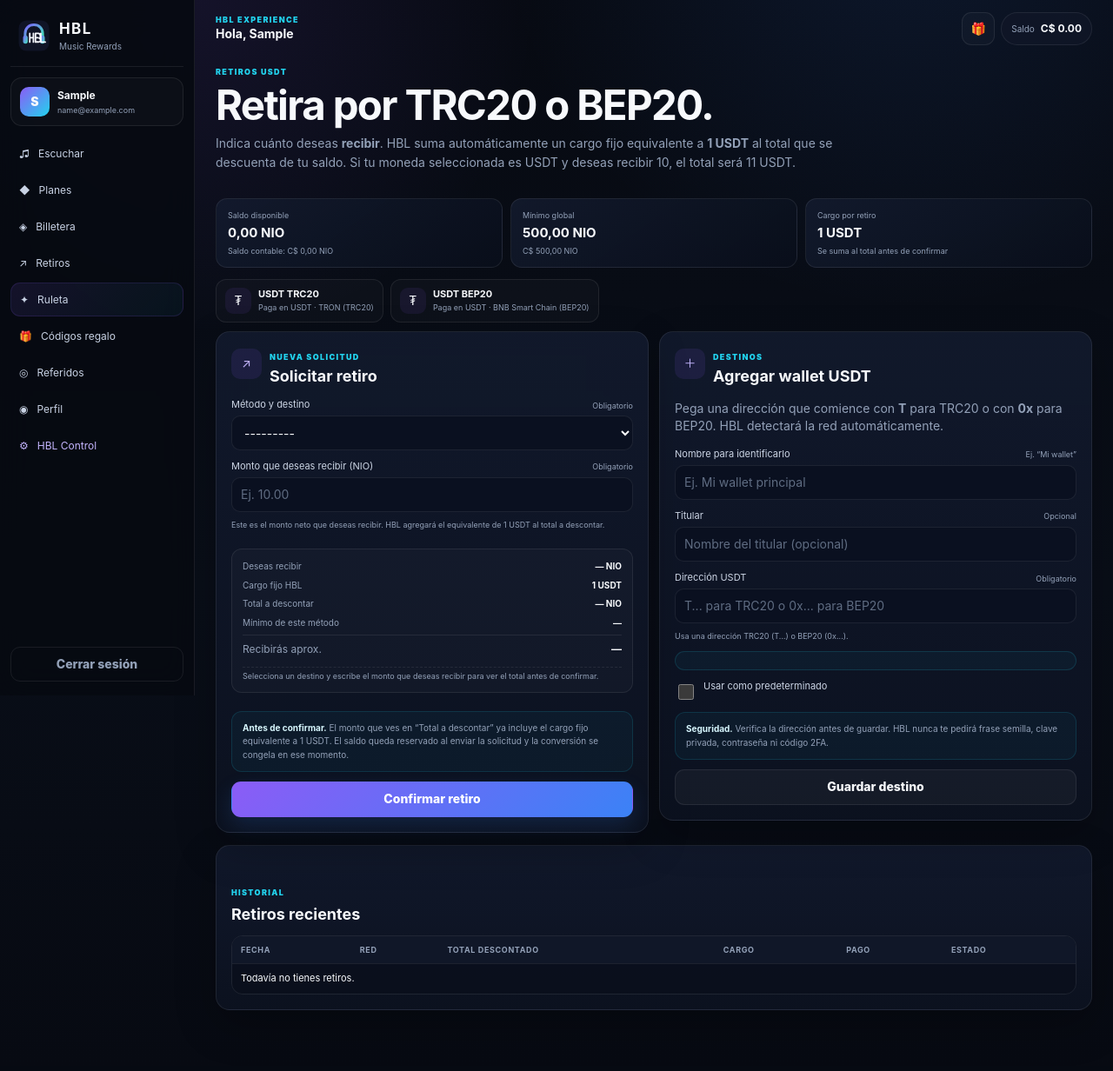
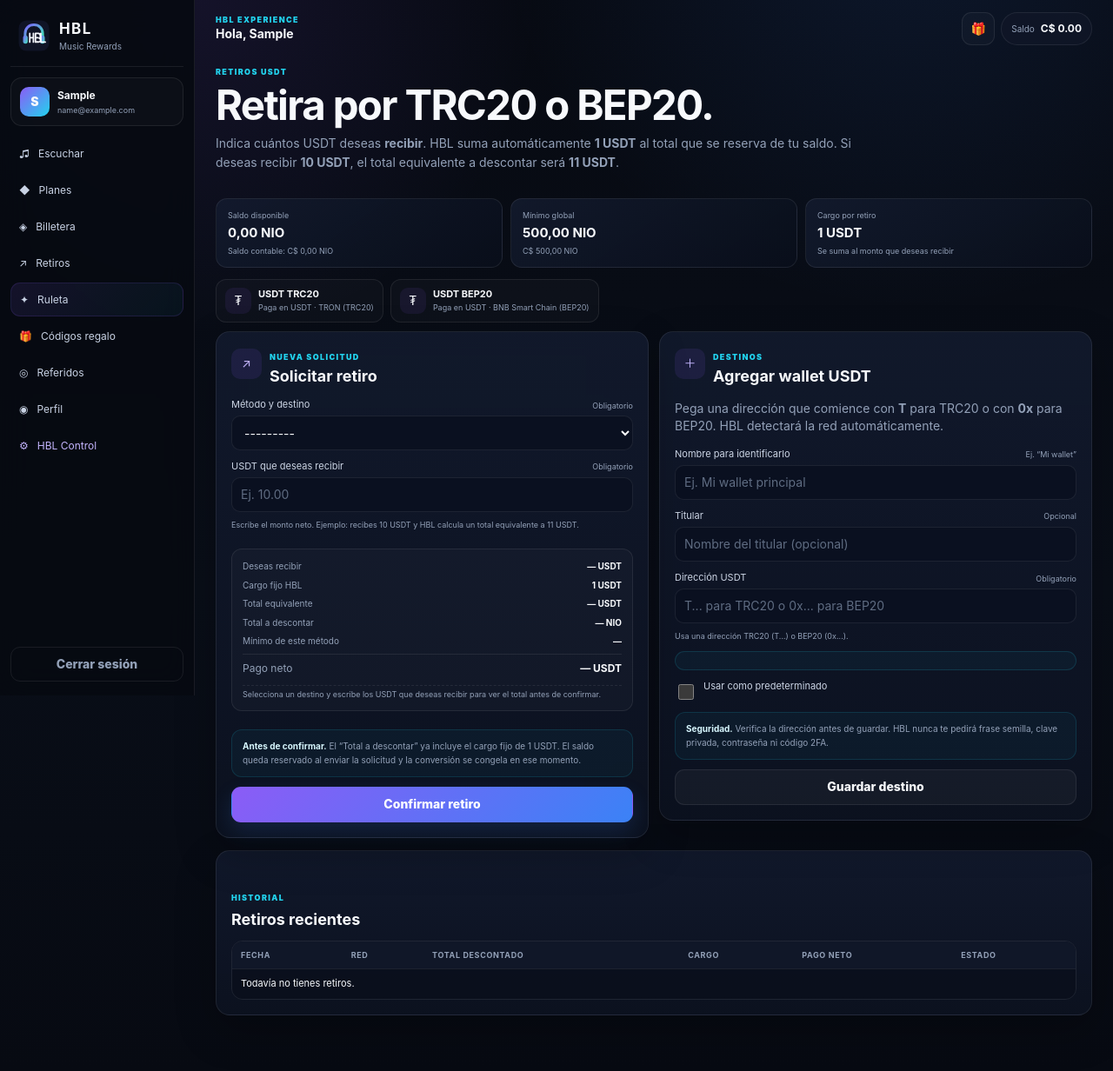
Before and after one commit to victorpavon2908-gif/hlb, a Django app: page /retiros/ in a window 1280 px wide. Shown: the whole page at 87% size. Before the commit the page ends 1162 px from the top, so only its background shows below. Run offline with Django 5.2, Linux system fonts and the light colour scheme; the visitor is signed in with stand-in values (Sample User, id 1); data comes from the database, SQL or seed files in the repository; data that the repository does not hold is empty; parts of the project's set-up code (start-up, migrations or seed data) failed here and were passed over.

Commit message:
Make withdrawal amount explicitly net USDT

```diff
--- a/hbl_core/templates/hbl/withdraw.html
+++ b/hbl_core/templates/hbl/withdraw.html
@@ -5,15 +5,15 @@
   <span class="eyebrow">RETIROS USDT</span>
   <h1>Retira por TRC20 o BEP20.</h1>
   <p>
-    Indica cuánto deseas <b>recibir</b>. HBL suma automáticamente un cargo fijo equivalente a <b>1 USDT</b>
-    al total que se descuenta de tu saldo. Si tu moneda seleccionada es USDT y deseas recibir 10, el total será 11 USDT.
+    Indica cuántos USDT deseas <b>recibir</b>. HBL suma automáticamente <b>1 USDT</b> al total que se reserva de tu saldo.
+    Si deseas recibir <b>10 USDT</b>, el total equivalente a descontar será <b>11 USDT</b>.
   </p>
 </section>
 
 <section class="money-banner">
   <div><small>Saldo disponible</small><strong>{% if preferred_balance != None %}{{ preferred_balance }} {{ preferred_currency }}{% else %}— {{ preferred_currency }}{% endif %}</strong><span>Saldo contable: {{ config.base_currency_symbol }} {{ request.user.saldo }} {{ config.base_currency_code }}</span></div>
   <div><small>Mínimo global</small><strong>{% if withdrawal_min_preferred %}{{ withdrawal_min_preferred }} {{ preferred_currency }}{% else %}{{ config.base_currency_symbol }} {{ config.withdrawal_min }}{% endif %}</strong><span>{{ config.base_currency_symbol }} {{ config.withdrawal_min }} {{ config.base_currency_code }}</span></div>
-  <div><small>Cargo por retiro</small><strong>1 USDT</strong><span>Se suma al total antes de confirmar</span></div>
+  <div><small>Cargo por retiro</small><strong>1 USDT</strong><span>Se suma al monto que deseas recibir</span></div>
 </section>
 
 {% if not withdraw_currency_ready %}
@@ -48,24 +48,25 @@
 
       <div hidden aria-hidden="true">{{ form.amount }}</div>
       <div class="field-row">
-        <label for="desired-withdraw-amount" class="field-label"><span>Monto que deseas recibir ({{ preferred_currency }})</span><span>Obligatorio</span></label>
-        <input id="desired-withdraw-amount" class="hbl-input" type="number" min="0.01" step="0.01" inputmode="decimal" autocomplete="off" placeholder="Ej. 10.00">
-        <small>Este es el monto neto que deseas recibir. HBL agregará el equivalente de 1 USDT al total a descontar.</small>
+        <label for="desired-withdraw-amount" class="field-label"><span>USDT que deseas recibir</span><span>Obligatorio</span></label>
+        <input id="desired-withdraw-amount" class="hbl-input" type="number" min="0.00000001" step="0.00000001" inputmode="decimal" autocomplete="off" placeholder="Ej. 10.00">
+        <small>Escribe el monto neto. Ejemplo: recibes 10 USDT y HBL calcula un total equivalente a 11 USDT.</small>
         {{ form.amount.errors }}
       </div>
 
       <div class="withdraw-summary" id="withdraw-summary" aria-live="polite">
-        <div class="withdraw-summary-row"><span>Deseas recibir</span><b id="sum-requested">— {{ preferred_currency }}</b></div>
-        <div class="withdraw-summary-row"><span>Cargo fijo HBL</span><b id="sum-fee">1 USDT</b></div>
+        <div class="withdraw-summary-row"><span>Deseas recibir</span><b id="sum-requested">— USDT</b></div>
+        <div class="withdraw-summary-row"><span>Cargo fijo HBL</span><b>1 USDT</b></div>
+        <div class="withdraw-summary-row"><span>Total equivalente</span><b id="sum-usdt-total">— USDT</b></div>
         <div class="withdraw-summary-row"><span>Total a descontar</span><b id="sum-base">— {{ preferred_currency }}</b></div>
         <div class="withdraw-summary-row"><span>Mínimo de este método</span><b id="sum-minimum">—</b></div>
-        <div class="withdraw-summary-row net"><span>Recibirás aprox.</span><b id="sum-payout">—</b></div>
-        <small id="sum-note">Selecciona un destino y escribe el monto que deseas recibir para ver el total antes de confirmar.</small>
+        <div class="withdraw-summary-row net"><span>Pago neto</span><b id="sum-payout">— USDT</b></div>
+        <small id="sum-note">Selecciona un destino y escribe los USDT que deseas recibir para ver el total antes de confirmar.</small>
       </div>
 
       <div class="form-policy">
         <b>Antes de confirmar.</b>
-        El monto que ves en “Total a descontar” ya incluye el cargo fijo equivalente a 1 USDT. El saldo queda reservado al enviar la solicitud y la conversión se congela en ese momento.
+        El “Total a descontar” ya incluye el cargo fijo de 1 USDT. El saldo queda reservado al enviar la solicitud y la conversión se congela en ese momento.
       </div>
       <button class="primary-btn glow-btn" type="submit" {% if not withdraw_currency_ready %}disabled{% endif %}>Confirmar retiro</button>
       <noscript><div class="currency-alert">Activa JavaScript para calcular de forma segura el total del retiro.</div></noscript>
@@ -91,7 +92,7 @@
 
 <section class="panel space-top">
   <div class="section-head compact"><div><span class="eyebrow">HISTORIAL</span><h2>Retiros recientes</h2></div></div>
-  <div class="table-wrap"><table><thead><tr><th>Fecha</th><th>Red</th><th>Total descontado</th><th>Cargo</th><th>Pago</th><th>Estado</th></tr></thead><tbody>
+  <div class="table-wrap"><table><thead><tr><th>Fecha</th><th>Red</th><th>Total descontado</th><th>Cargo</th><th>Pago neto</th><th>Estado</th></tr></thead><tbody>
   {% for item in withdrawals %}
     <tr>
       <td>{{ item.created_at|date:'d/m/Y H:i' }}</td>
@@ -145,61 +146,63 @@
   const fmt = (n, max=2) => Number.isFinite(n) ? new Intl.NumberFormat(undefined,{minimumFractionDigits:2,maximumFractionDigits:max}).format(n) : '—';
   const el = id => document.getElementById(id);
 
-  const calculate = (desired, account) => {
-    if (!account || !Number.isFinite(desired) || desired <= 0 || !preferredRate) return null;
-    const desiredBase = desired * preferredRate;
+  const calculate = (desiredUsdt, account) => {
+    if (!account || !Number.isFinite(desiredUsdt) || desiredUsdt <= 0 || !preferredRate) return null;
+    const payoutRate = Number(account.payout_rate || 0);
+    if (!payoutRate) return null;
+    const desiredBase = desiredUsdt * payoutRate;
     const fixedBase = Math.max(0, Number(account.fee_fixed_base || 0));
     const pct = Math.max(0, Math.min(99.999999, Number(account.fee_percent || 0))) / 100;
     const totalBase = (desiredBase + fixedBase) / (1 - pct);
     const feeBase = Math.max(0, totalBase - desiredBase);
     const totalLocal = totalBase / preferredRate;
-    const payoutRate = Number(account.payout_rate || 0);
-    const payout = payoutRate > 0 ? desiredBase / payoutRate : NaN;
-    return {desiredBase, totalBase, feeBase, totalLocal, payout, fixedBase};
+    const totalUsdt = totalBase / payoutRate;
+    const payout = desiredBase / payoutRate;
+    return {desiredBase, totalBase, feeBase, totalLocal, totalUsdt, payout, payoutRate};
   };
 
   const preview = () => {
     const account = accounts.find(x => String(x.id) === accountSelect?.value);
-    const desired = Number((desiredAmountInput?.value || '').replace(',', '.'));
-    const result = calculate(desired, account);
+    const desiredUsdt = Number((desiredAmountInput?.value || '').replace(',', '.'));
+    const result = calculate(desiredUsdt, account);
     if (!result) {
       if (serverAmountInput) serverAmountInput.value = '';
-      el('sum-requested').textContent = `— ${preferredCurrency}`;
+      el('sum-requested').textContent = '— USDT';
+      el('sum-usdt-total').textContent = '— USDT';
       el('sum-base').textContent = `— ${preferredCurrency}`;
-      el('sum-fee').textContent = '1 USDT';
       el('sum-minimum').textContent = '—';
-      el('sum-payout').textContent = '—';
-      el('sum-note').textContent = 'Selecciona un destino y escribe el monto que deseas recibir para ver el total antes de confirmar.';
+      el('sum-payout').textContent = '— USDT';
+      el('sum-note').textContent = 'Selecciona un destino y escribe los USDT que deseas recibir para ver el total antes de confirmar.';
       return;
     }
 
     if (serverAmountInput) serverAmountInput.value = result.totalLocal.toFixed(2);
     const minBase = Number(account.effective_min_base || 0);
     const minLocal = minBase / preferredRate;
+    const minUsdt = minBase / result.payoutRate;
     const maximum = Number(account.max_base || 0);
-    el('sum-requested').textContent = `${fmt(desired)} ${preferredCurrency}`;
+    el('sum-requested').textContent = `${fmt(desiredUsdt,8)} USDT`;
+    el('sum-usdt-total').textContent = `${fmt(result.totalUsdt,8)} USDT`;
     el('sum-base').textContent = `${fmt(result.totalLocal)} ${preferredCurrency} (${fmt(result.totalBase)} ${baseCurrency})`;
-    el('sum-fee').textContent = `1 USDT (≈ ${fmt(result.feeBase)} ${baseCurrency})`;
-    el('sum-minimum').textContent = `${fmt(minLocal)} ${preferredCurrency} (${fmt(minBase)} ${baseCurrency})`;
-    el('sum-payout').textContent = Number.isFinite(result.payout) ? `${fmt(result.payout,8)} ${account.payout_currency}` : 'Tasa no disponible';
+    el('sum-minimum').textContent = `${fmt(minUsdt,8)} USDT · ${fmt(minLocal)} ${preferredCurrency}`;
+    el('sum-payout').textContent = `${fmt(result.payout,8)} ${account.payout_currency}`;
 
-    let note = `${account.method}: el total ya incluye el cargo fijo de 1 USDT.`;
-    if (result.totalBase < minBase) note = `El total está por debajo del mínimo permitido de ${fmt(minLocal)} ${preferredCurrency}.`;
+    let note = `${account.method}: recibirás ${fmt(result.payout,8)} USDT y el total incluye 1 USDT de cargo HBL.`;
+    if (result.totalBase < minBase) note = `El total está por debajo del mínimo permitido de ${fmt(minUsdt,8)} USDT equivalentes.`;
     else if (maximum > 0 && result.totalBase > maximum) note = 'El total supera el máximo permitido para este método.';
     el('sum-note').textContent = note;
   };
 
-  // Si el servidor devolvió el formulario con un error, reconstruimos el monto
-  // neto desde el total enviado para que el usuario no vea el cargo sumado dos veces.
   const restoreDesiredFromBoundTotal = () => {
     const account = accounts.find(x => String(x.id) === accountSelect?.value);
     const boundTotalLocal = Number((serverAmountInput?.value || '').replace(',', '.'));
-    if (!account || !Number.isFinite(boundTotalLocal) || boundTotalLocal <= 0 || !preferredRate || desiredAmountInput?.value) return;
+    const payoutRate = Number(account?.payout_rate || 0);
+    if (!account || !Number.isFinite(boundTotalLocal) || boundTotalLocal <= 0 || !preferredRate || !payoutRate || desiredAmountInput?.value) return;
     const totalBase = boundTotalLocal * preferredRate;
     const fixedBase = Math.max(0, Number(account.fee_fixed_base || 0));
     const pct = Math.max(0, Math.min(99.999999, Number(account.fee_percent || 0))) / 100;
     const desiredBase = Math.max(0, totalBase - (totalBase * pct) - fixedBase);
-    desiredAmountInput.value = (desiredBase / preferredRate).toFixed(2);
+    desiredAmountInput.value = (desiredBase / payoutRate).toFixed(8).replace(/0+$/, '').replace(/\.$/, '');
   };
 
   restoreDesiredFromBoundTotal();
@@ -209,7 +212,7 @@
     preview();
     if (!serverAmountInput?.value || !desiredAmountInput?.value) {
       event.preventDefault();
-      el('sum-note').textContent = 'Completa el destino y el monto que deseas recibir.';
+      el('sum-note').textContent = 'Completa el destino y los USDT que deseas recibir.';
     }
   });
   preview();
```
